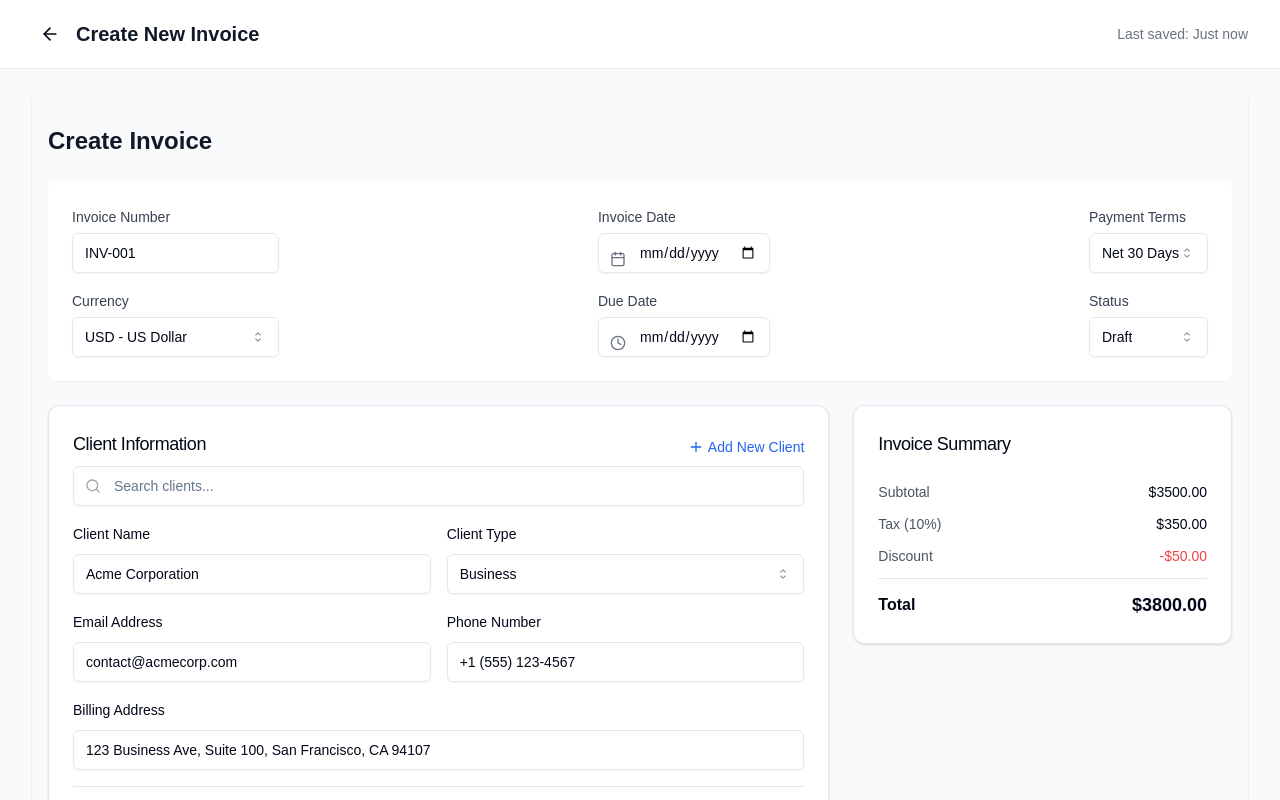
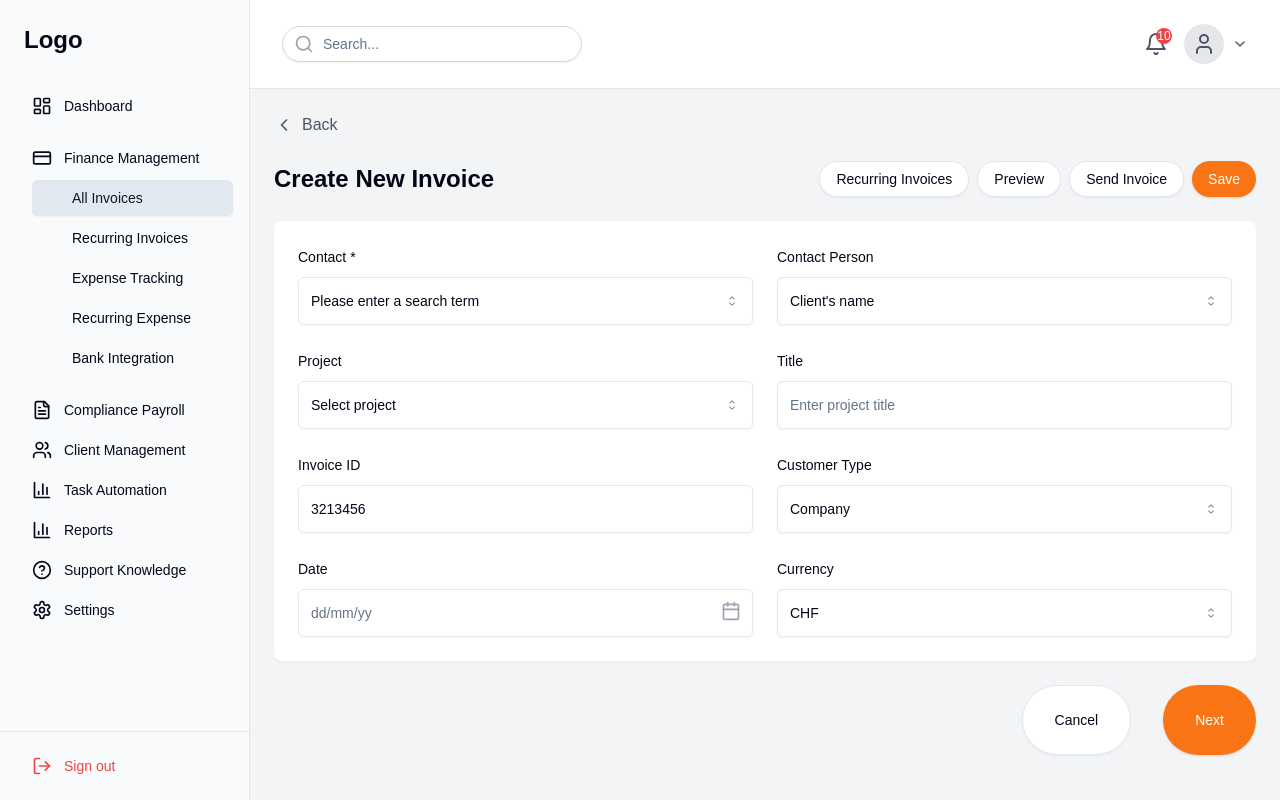
Before and after one commit to pmm26/pmm26-accounting-test, a React (Vite) app: page /create-invoice in a window 1280 px wide. Shown: the top 800 px of the page. Built offline with nearby package versions, Linux system fonts and the light colour scheme.

Commit message:
Making the UI match the Design

```diff
--- a/src/components/dashboard/CreateInvoicePage.tsx
+++ b/src/components/dashboard/CreateInvoicePage.tsx
@@ -1,73 +1,181 @@
 import React from "react";
-import { ArrowLeft } from "lucide-react";
+import { Link } from "react-router-dom";
+import Sidebar from "../layout/Sidebar";
+import Topbar from "../layout/Topbar";
 import { Button } from "@/components/ui/button";
-import InvoiceForm from "./InvoiceForm";
+import { Input } from "@/components/ui/input";
+import { Label } from "@/components/ui/label";
+import {
+  Select,
+  SelectContent,
+  SelectItem,
+  SelectTrigger,
+  SelectValue,
+} from "@/components/ui/select";
+import { ChevronLeft, Calendar } from "lucide-react";
 
 interface CreateInvoicePageProps {
-  onBack?: () => void;
-  onSubmit?: (data: any) => void;
-  initialData?: any;
+  className?: string;
 }
 
-const CreateInvoicePage = ({
-  onBack = () => {},
-  onSubmit = () => {},
-  initialData = {},
-}: CreateInvoicePageProps) => {
+const CreateInvoicePage = ({ className = "" }: CreateInvoicePageProps) => {
   return (
-    <div className="bg-gray-50 min-h-screen">
-      <header className="bg-white border-b border-gray-200 sticky top-0 z-10">
-        <div className="max-w-7xl mx-auto px-4 sm:px-6 lg:px-8 py-4 flex items-center justify-between">
-          <div className="flex items-center">
+    <div className={`flex h-screen bg-gray-100 ${className}`}>
+      <Sidebar activePath="/invoices" />
+      <main className="flex-1 overflow-auto">
+        <Topbar />
+
+        <div className="p-6">
+          <div className="flex items-center mb-6">
+            <Link
+              to="/"
+              className="flex items-center text-gray-600 hover:text-gray-900"
+            >
+              <ChevronLeft className="h-5 w-5 mr-2" />
+              <span className="font-medium">Back</span>
+            </Link>
+          </div>
+
+          <div className="flex justify-between items-center mb-6">
+            <h1 className="text-2xl font-semibold">Create New Invoice</h1>
+            <div className="flex space-x-2">
+              <Button variant="outline" className="rounded-full">
+                Recurring Invoices
+              </Button>
+              <Button variant="outline" className="rounded-full">
+                Preview
+              </Button>
+              <Button variant="outline" className="rounded-full">
+                Send Invoice
+              </Button>
+              <Button className="rounded-full bg-orange-600 hover:bg-orange-700 text-white">
+                Save
+              </Button>
+            </div>
+          </div>
+
+          <div className="bg-white rounded-lg shadow-sm p-6 mb-6">
+            <div className="grid grid-cols-1 md:grid-cols-2 gap-6 mb-6">
+              <div>
+                <Label htmlFor="contact">Contact *</Label>
+                <Select defaultValue="">
+                  <SelectTrigger id="contact" className="mt-2 h-12">
+                    <SelectValue placeholder="Please enter a search term" />
+                  </SelectTrigger>
+                  <SelectContent>
+                    <SelectItem value="contact1">Contact 1</SelectItem>
+                    <SelectItem value="contact2">Contact 2</SelectItem>
+                    <SelectItem value="contact3">Contact 3</SelectItem>
+                  </SelectContent>
+                </Select>
+              </div>
+              <div>
+                <Label htmlFor="contactPerson">Contact Person</Label>
+                <Select defaultValue="">
+                  <SelectTrigger id="contactPerson" className="mt-2 h-12">
+                    <SelectValue placeholder="Client's name" />
+                  </SelectTrigger>
+                  <SelectContent>
+                    <SelectItem value="person1">Person 1</SelectItem>
+                    <SelectItem value="person2">Person 2</SelectItem>
+                    <SelectItem value="person3">Person 3</SelectItem>
+                  </SelectContent>
+                </Select>
+              </div>
+            </div>
+
+            <div className="grid grid-cols-1 md:grid-cols-2 gap-6 mb-6">
+              <div>
+                <Label htmlFor="project">Project</Label>
+                <Select defaultValue="">
+                  <SelectTrigger id="project" className="mt-2 h-12">
+                    <SelectValue placeholder="Select project" />
+                  </SelectTrigger>
+                  <SelectContent>
+                    <SelectItem value="project1">Project 1</SelectItem>
+                    <SelectItem value="project2">Project 2</SelectItem>
+                    <SelectItem value="project3">Project 3</SelectItem>
+                  </SelectContent>
+                </Select>
+              </div>
+              <div>
+                <Label htmlFor="title">Title</Label>
+                <Input
+                  id="title"
+                  placeholder="Enter project title"
+                  className="mt-2 h-12"
+                />
+              </div>
+            </div>
+
+            <div className="grid grid-cols-1 md:grid-cols-2 gap-6 mb-6">
+              <div>
+                <Label htmlFor="invoiceId">Invoice ID</Label>
+                <Input
+                  id="invoiceId"
+                  placeholder="3213456"
+                  className="mt-2 h-12"
+                  defaultValue="3213456"
+                />
+              </div>
+              <div>
+                <Label htmlFor="customerType">Customer Type</Label>
+                <Select defaultValue="company">
+                  <SelectTrigger id="customerType" className="mt-2 h-12">
+                    <SelectValue placeholder="Select customer type" />
+                  </SelectTrigger>
+                  <SelectContent>
+                    <SelectItem value="company">Company</SelectItem>
+                    <SelectItem value="individual">Individual</SelectItem>
+                    <SelectItem value="government">Government</SelectItem>
+                  </SelectContent>
+                </Select>
+              </div>
+            </div>
+
+            <div className="grid grid-cols-1 md:grid-cols-2 gap-6">
+              <div>
+                <Label htmlFor="date">Date</Label>
+                <div className="relative mt-2">
+                  <Input
+                    id="date"
+                    placeholder="dd/mm/yy"
+                    className="h-12 pr-10"
+                    type="text"
+                  />
+                  <Calendar className="absolute right-3 top-3 h-5 w-5 text-gray-400" />
+                </div>
+              </div>
+              <div>
+                <Label htmlFor="currency">Currency</Label>
+                <Select defaultValue="chf">
+                  <SelectTrigger id="currency" className="mt-2 h-12">
+                    <SelectValue placeholder="Select currency" />
+                  </SelectTrigger>
+                  <SelectContent>
+                    <SelectItem value="chf">CHF</SelectItem>
+                    <SelectItem value="usd">USD</SelectItem>
+                    <SelectItem value="eur">EUR</SelectItem>
+                    <SelectItem value="gbp">GBP</SelectItem>
+                  </SelectContent>
+                </Select>
+              </div>
+            </div>
+          </div>
+
+          <div className="flex justify-end mt-6">
             <Button
-              variant="ghost"
-              size="icon"
-              className="mr-2"
-              onClick={onBack}
+              variant="outline"
+              className="rounded-full px-8 py-6 h-auto mr-8"
             >
-              <ArrowLeft className="h-5 w-5" />
+              Cancel
             </Button>
-            <h1 className="text-xl font-semibold text-gray-900">
-              Create New Invoice
-            </h1>
-          </div>
-          <div className="flex items-center space-x-4">
-            <span className="text-sm text-gray-500">Last saved: Just now</span>
+            <Button className="rounded-full bg-orange-600 hover:bg-orange-700 text-white px-8 py-6 h-auto">
+              Next
+            </Button>
           </div>
         </div>
-      </header>
-
-      <main className="max-w-7xl mx-auto px-4 sm:px-6 lg:px-8 py-6">
-        <div className="bg-white rounded-lg shadow overflow-hidden">
-          <InvoiceForm
-            initialData={initialData}
-            onSubmit={onSubmit}
-            onCancel={onBack}
-          />
-        </div>
       </main>
-
-      <footer className="bg-white border-t border-gray-200 mt-auto">
-        <div className="max-w-7xl mx-auto px-4 sm:px-6 lg:px-8 py-4">
-          <div className="flex justify-between items-center">
-            <p className="text-sm text-gray-500">
-              &copy; {new Date().getFullYear()} Your Company. All rights
-              reserved.
-            </p>
-            <div className="flex space-x-6">
-              <a href="#" className="text-sm text-gray-500 hover:text-gray-900">
-                Privacy Policy
-              </a>
-              <a href="#" className="text-sm text-gray-500 hover:text-gray-900">
-                Terms of Service
-              </a>
-              <a href="#" className="text-sm text-gray-500 hover:text-gray-900">
-                Help Center
-              </a>
-            </div>
-          </div>
-        </div>
-      </footer>
     </div>
   );
 };
```
Also changed, not shown: 1 other file (tests, documents, lock files or other folders).
